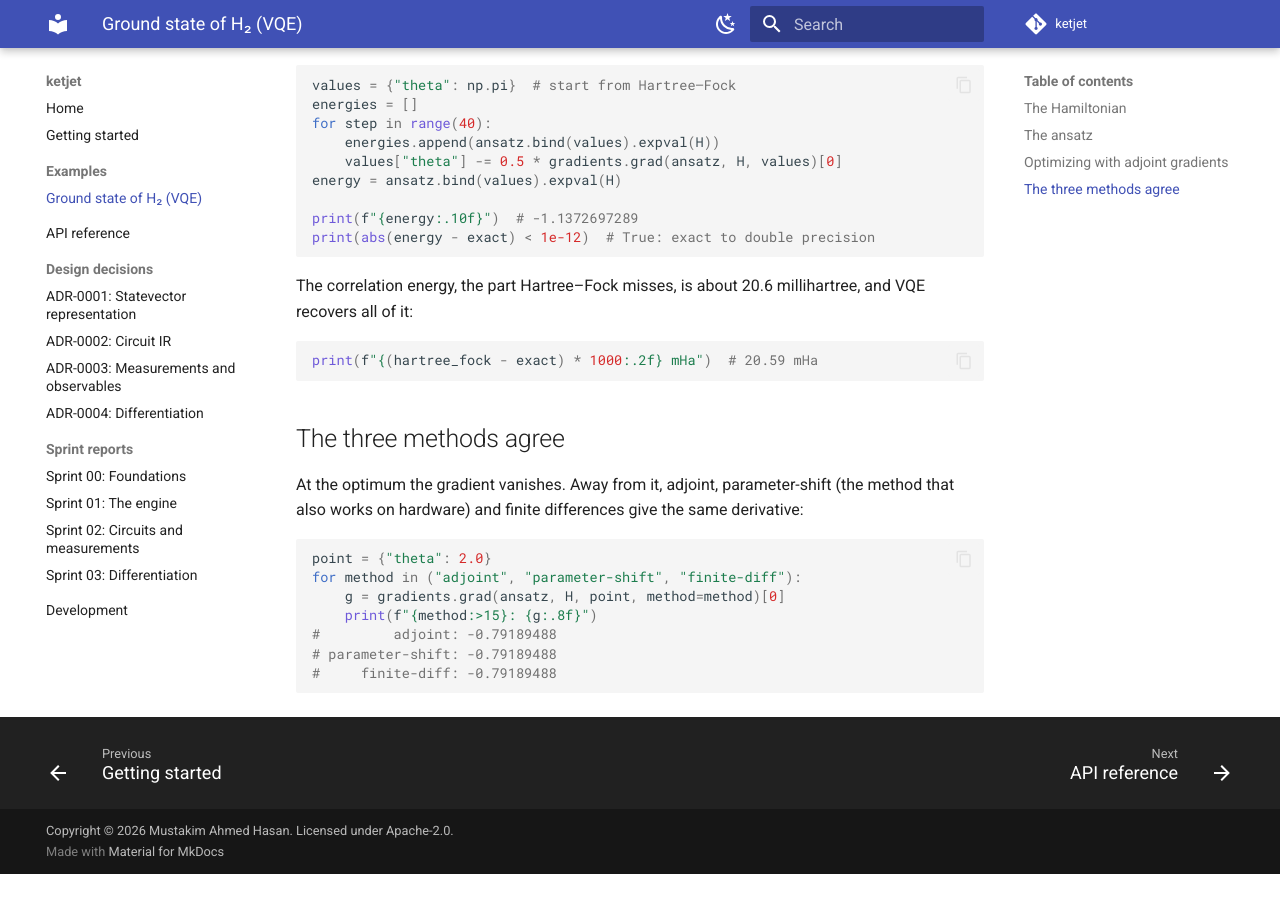
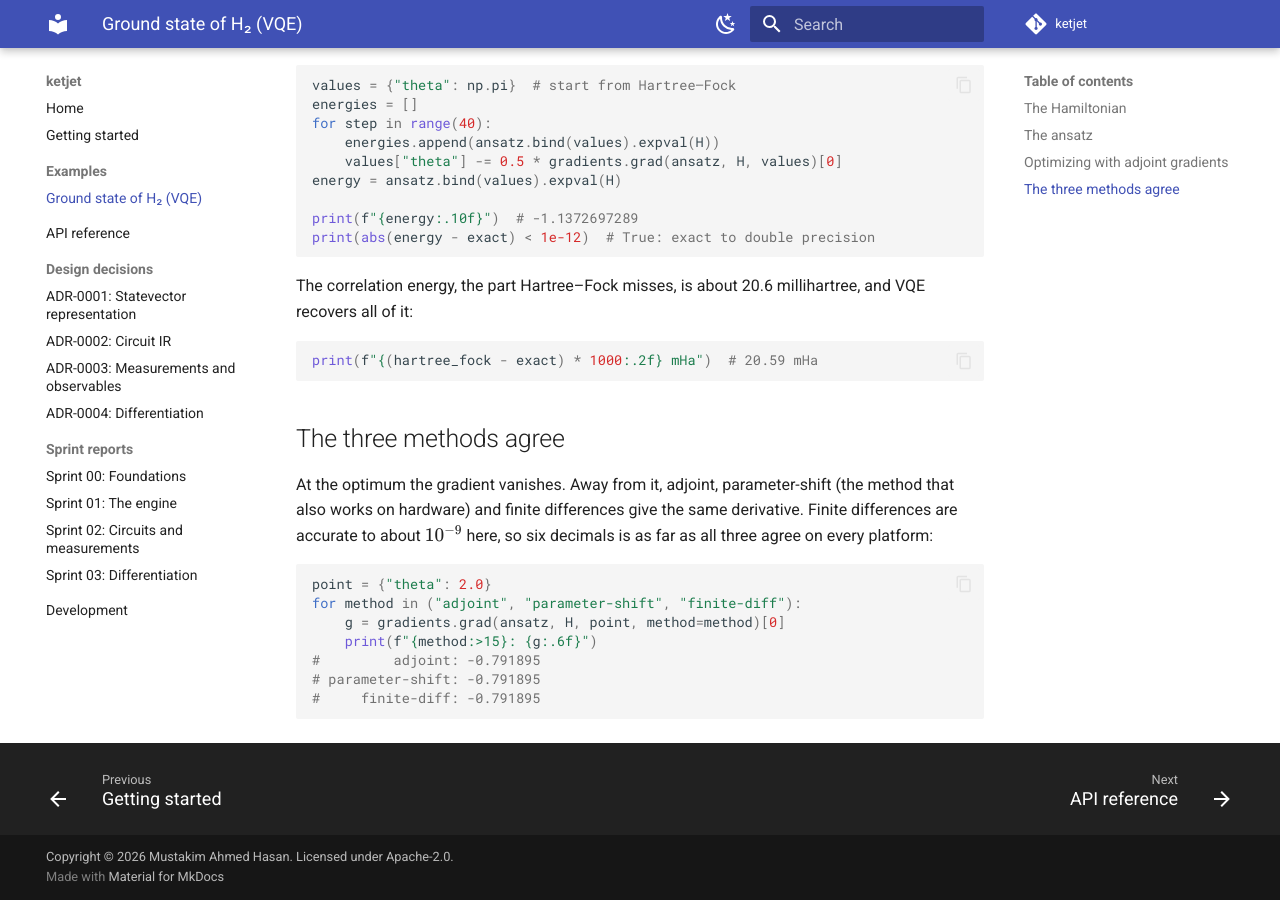
Before and after one commit to hasanahmed77/high-performance-differentiable-quantum-simulator, an MkDocs documentation site: the page built from docs/examples/vqe-h2.md, in a window 1280 px wide and 900 px high, scrolled down 1696 px. Built offline with MkDocs 1.6.1 and Material for MkDocs 9.7.7, drawn with Linux system fonts in a browser that asks for light colours; nearby versions of some CDN libraries; comment, search, counter and statistics services are not loaded; before the commit the page ends 2570 px from its top, so only the background shows below that.

Commit message:
docs: print the H2 finite-difference gradient to 6 decimals
Finite differences are accurate to about 1e-9 there, so the 8th decimal
rounded differently on Linux (-0.79189487) and macOS (-0.79189488). The
executed-docs test caught it.

Co-Authored-By: Claude Opus 5.5 <noreply@anthropic.com>

````diff
--- a/docs/examples/vqe-h2.md
+++ b/docs/examples/vqe-h2.md
@@ -92,14 +92,15 @@ print(f"{(hartree_fock - exact) * 1000:.2f} mHa")  # 20.59 mHa
 ## The three methods agree
 
 At the optimum the gradient vanishes. Away from it, adjoint, parameter-shift (the method that also works on
-hardware) and finite differences give the same derivative:
+hardware) and finite differences give the same derivative. Finite differences are accurate to about $10^{-9}$
+here, so six decimals is as far as all three agree on every platform:
 
 ```python
 point = {"theta": 2.0}
 for method in ("adjoint", "parameter-shift", "finite-diff"):
     g = gradients.grad(ansatz, H, point, method=method)[0]
-    print(f"{method:>15}: {g:.8f}")
-#         adjoint: -0.79189488
-# parameter-shift: -0.79189488
-#     finite-diff: -0.79189488
+    print(f"{method:>15}: {g:.6f}")
+#         adjoint: -0.791895
+# parameter-shift: -0.791895
+#     finite-diff: -0.791895
 ```
````
